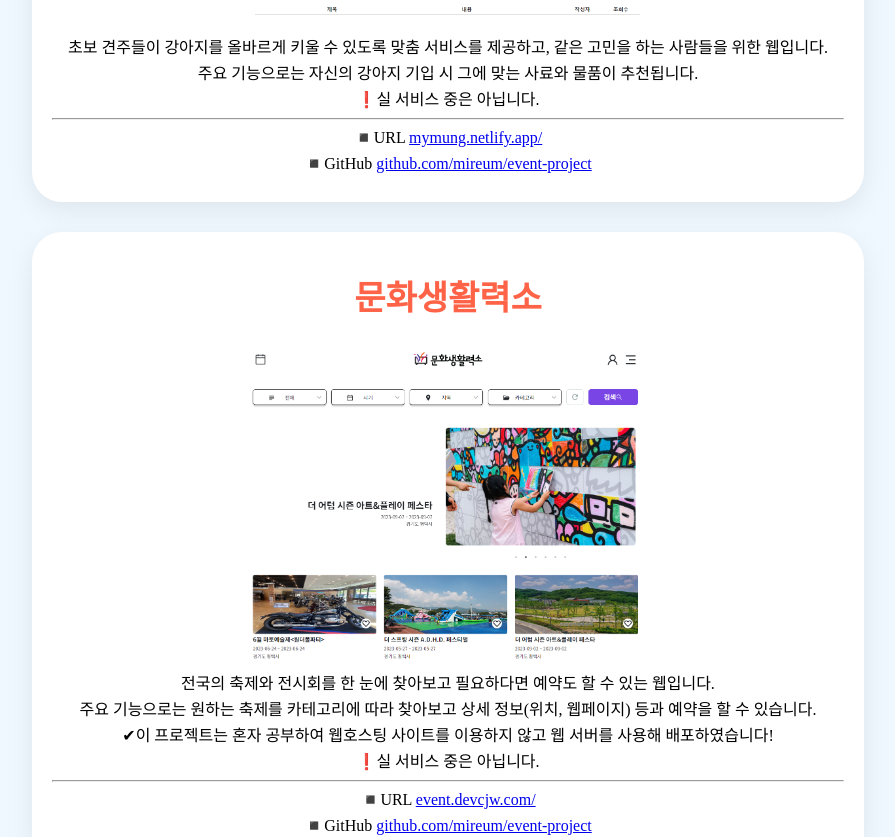
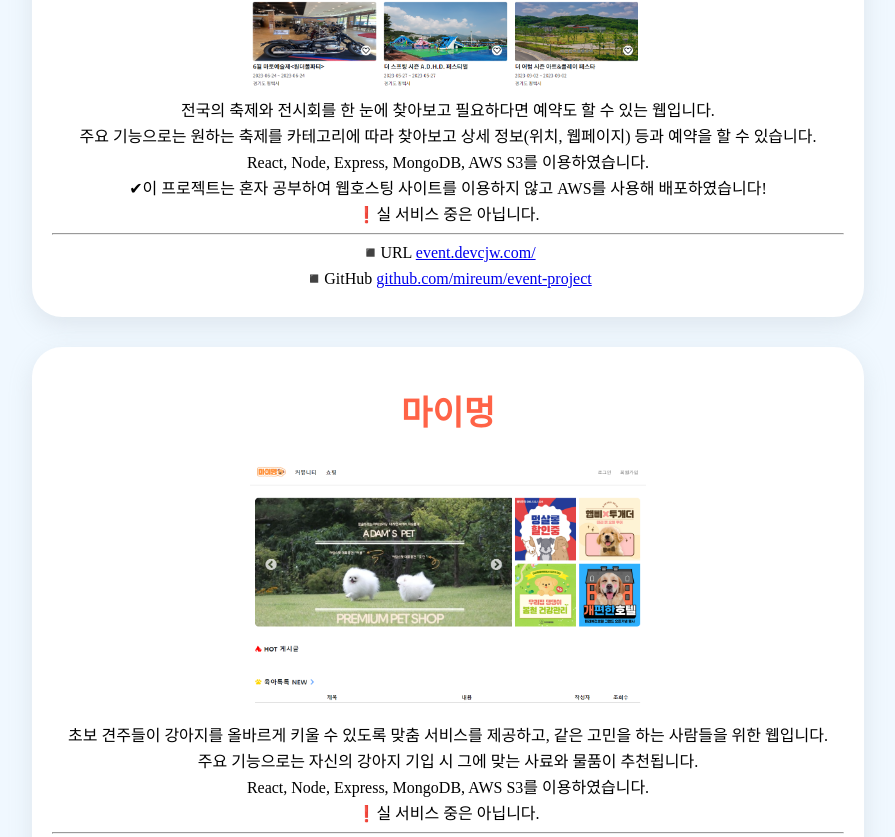
Before and after one commit to mireum/portfolio, a React (Create React App) app: page / in a window 1280 px wide. Shown: the part 2959-3796 px from the top of the page, without its empty margins (192-1087 px from the left). Built offline with nearby package versions, Linux system fonts and the light colour scheme; a web font is replaced by a local one.

Commit message:
포트폴리오

```diff
--- a/src/components/Projects.js
+++ b/src/components/Projects.js
@@ -61,29 +61,31 @@ const Projects = forwardRef((props, ref) => {
         <h3>Projects</h3>
           <ContentBox>
             <div className='divBox'>
-              <h4>마이멍</h4>
-              <img src={img1} alt='project1_img'/>
+              <h4>문화생활력소</h4>
+              <img src={img2} alt='project2_img'/>
               <div className='pBox'>
-                <p>초보 견주들이 강아지를 올바르게 키울 수 있도록 맞춤 서비스를 제공하고, 같은 고민을 하는 사람들을 위한 웹입니다.</p>
-                <p>주요 기능으로는 자신의 강아지 기입 시 그에 맞는 사료와 물품이 추천됩니다.</p>
+                <p>전국의 축제와 전시회를 한 눈에 찾아보고 필요하다면 예약도 할 수 있는 웹입니다.</p>
+                <p>주요 기능으로는 원하는 축제를 카테고리에 따라 찾아보고 상세 정보(위치, 웹페이지) 등과 예약을 할 수 있습니다.</p>
+                <p>React, Node, Express, MongoDB, AWS S3를 이용하였습니다.</p>
+                <p>✔이 프로젝트는 혼자 공부하여 웹호스팅 사이트를 이용하지 않고 AWS를 사용해 배포하였습니다! </p>
                 <p>❗실 서비스 중은 아닙니다.</p>
                 <hr/>
-                <p>◾URL  <a href='https://mymung.netlify.app/'>mymung.netlify.app/</a></p>
+                <p>◾URL  <a href='https://event.devcjw.com/'>event.devcjw.com/</a></p>
                 <p>◾GitHub  <a href='https://github.com/mireum/event-project'>github.com/mireum/event-project</a></p>
               </div>
             </div>
           </ContentBox>
           <ContentBox>
             <div className='divBox'>
-              <h4>문화생활력소</h4>
-              <img src={img2} alt='project2_img'/>
+              <h4>마이멍</h4>
+              <img src={img1} alt='project1_img'/>
               <div className='pBox'>
-                <p>전국의 축제와 전시회를 한 눈에 찾아보고 필요하다면 예약도 할 수 있는 웹입니다.</p>
-                <p>주요 기능으로는 원하는 축제를 카테고리에 따라 찾아보고 상세 정보(위치, 웹페이지) 등과 예약을 할 수 있습니다.</p>
-                <p>✔이 프로젝트는 혼자 공부하여 웹호스팅 사이트를 이용하지 않고 웹 서버를 사용해 배포하였습니다! </p>
+                <p>초보 견주들이 강아지를 올바르게 키울 수 있도록 맞춤 서비스를 제공하고, 같은 고민을 하는 사람들을 위한 웹입니다.</p>
+                <p>주요 기능으로는 자신의 강아지 기입 시 그에 맞는 사료와 물품이 추천됩니다.</p>
+                <p>React, Node, Express, MongoDB, AWS S3를 이용하였습니다.</p>
                 <p>❗실 서비스 중은 아닙니다.</p>
                 <hr/>
-                <p>◾URL  <a href='https://event.devcjw.com/'>event.devcjw.com/</a></p>
+                <p>◾URL  <a href='https://mymung.netlify.app/'>mymung.netlify.app/</a></p>
                 <p>◾GitHub  <a href='https://github.com/mireum/event-project'>github.com/mireum/event-project</a></p>
               </div>
             </div>
```
